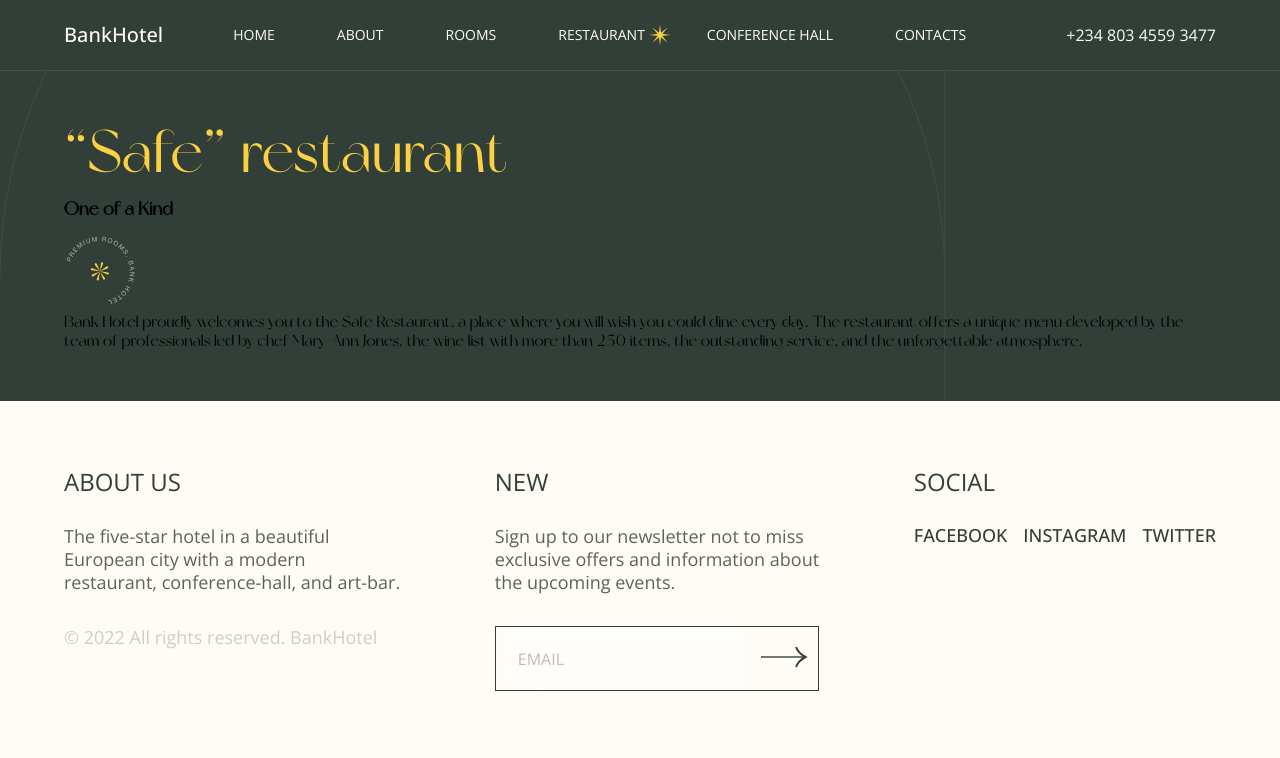
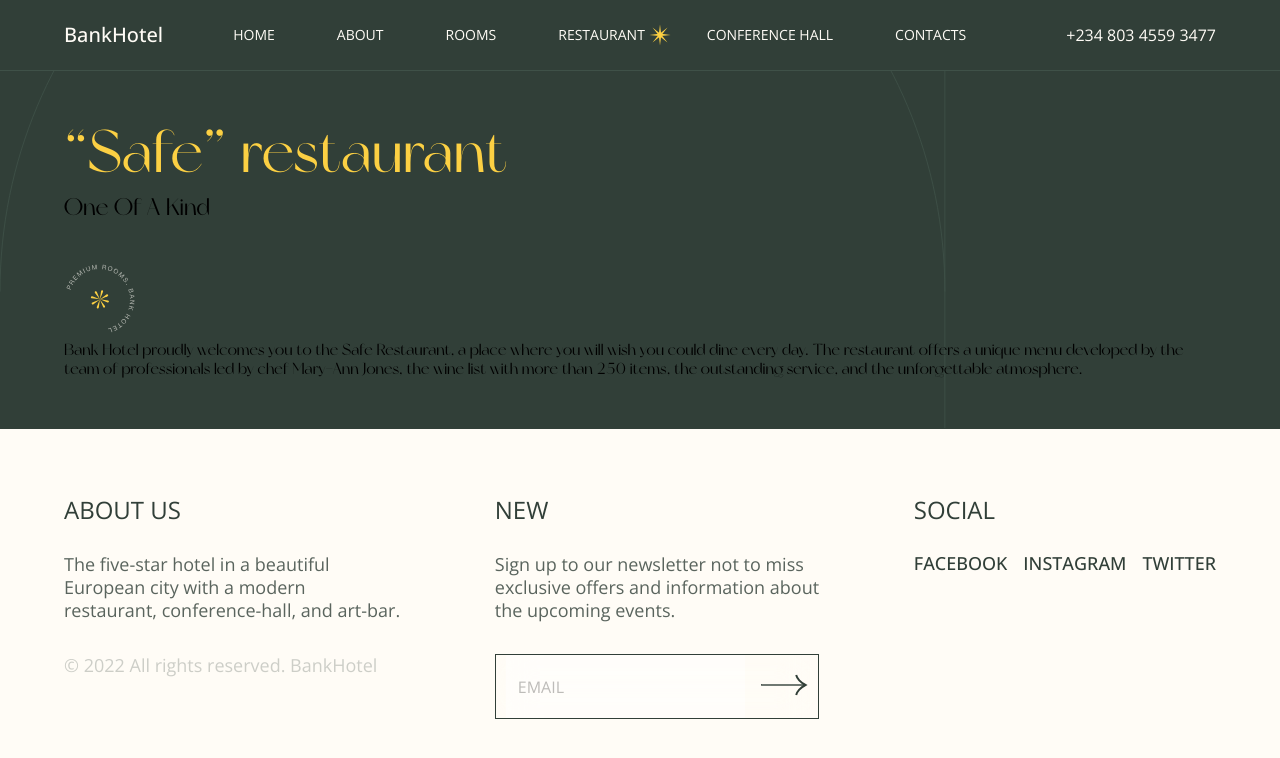
Before and after one commit to gift56/Fullstack-HotelWebsite, a React (Create React App) app: page /restaurant in a window 1280 px wide. Shown: the top 758 px of the page. Built offline with nearby package versions, Linux system fonts and the light colour scheme.

Commit message:
added some stuff

```diff
--- a/src/styles/ResturantStyle/ResturantHero.styled.js
+++ b/src/styles/ResturantStyle/ResturantHero.styled.js
@@ -32,4 +32,17 @@ export const ResturantLeftArea = styled.div`
   }
 `;
 
-export const ResturantRightArea = styled.div``;
+export const ResturantRightArea = styled.div`
+  display: flex;
+  flex-direction: column;
+  gap: 2rem;
+  align-items: flex-start;
+  justify-content: flex-start;
+  width: 100%;
+  h3 {
+    font-weight: 400;
+    font-size: 24px;
+    line-height: 20px;
+    text-transform: capitalize;
+  }
+`;
```
